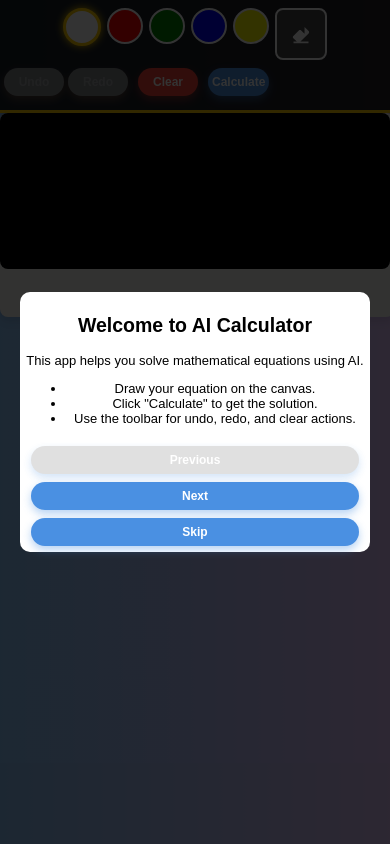
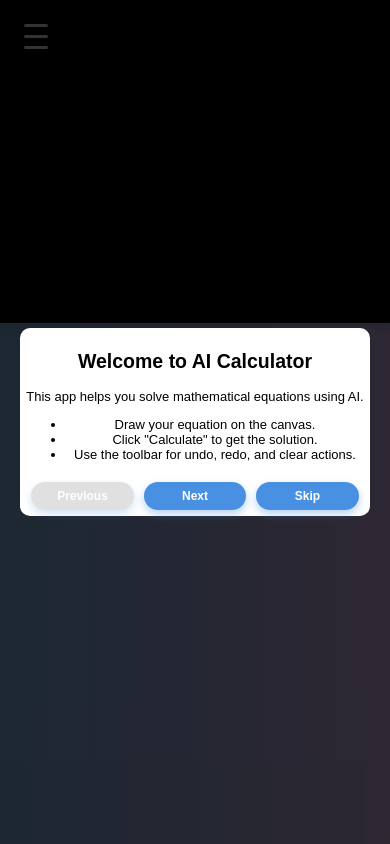
Before and after one commit to ArindamTripathi619/ai_calculator, a plain HTML site: page static/index.html in a window 390 px wide. Drawn offline with nearby package versions, Linux system fonts and the light colour scheme.

Commit message:
fixed mobile device issues

```diff
--- a/static/css/styles.css
+++ b/static/css/styles.css
@@ -158,6 +158,7 @@ body {
   justify-content: center;
   align-items: center;
   animation: fadeInCanvas 0.8s ease-out;
+  z-index: 10;
 }
 
 canvas {
@@ -171,6 +172,7 @@ canvas {
   user-select: none;
   min-width: 44px;
   min-height: 44px;
+  z-index: 20;
 }
 
 /* Result Overlay */
@@ -240,7 +242,7 @@ canvas {
   display: flex;
   justify-content: center;
   align-items: center;
-  z-index: 1000;
+  z-index: 2000; /* Increased to ensure onboarding is always on top */
 }
 
 .onboarding-content {
@@ -288,90 +290,146 @@ canvas {
   background: #4a90e2;
 }
 
-/* Mobile-specific styles */
+/* Hamburger menu for mobile */
+.mobile-menu-toggle {
+  display: none;
+  position: absolute;
+  top: 16px;
+  left: 16px;
+  z-index: 1100;
+  width: 40px;
+  height: 40px;
+  flex-direction: column;
+  justify-content: center;
+  align-items: center;
+  cursor: pointer;
+  background: rgba(0,0,0,0.7);
+  border-radius: 8px;
+}
+.mobile-menu-toggle span {
+  display: block;
+  width: 24px;
+  height: 3px;
+  margin: 4px 0;
+  background: #fff;
+  border-radius: 2px;
+  transition: all 0.3s;
+}
+
+.mobile-menu-overlay {
+  display: none;
+  position: fixed;
+  top: 0;
+  left: 0;
+  width: 100vw;
+  height: 100vh;
+  background: rgba(0,0,0,0.0); /* transparent so canvas is visible */
+  z-index: 1200;
+  justify-content: flex-start;
+  align-items: flex-start;
+  flex-direction: column;
+  pointer-events: none; /* allow pointer events to pass through except toolbar */
+}
+.mobile-menu-overlay.active {
+  display: flex;
+}
+.mobile-menu-overlay .toolbar {
+  pointer-events: auto;
+}
+.close-mobile-toolbar {
+  position: absolute;
+  top: 8px;
+  right: 12px;
+  background: #fff;
+  color: #222;
+  border: none;
+  font-size: 28px;
+  border-radius: 50%;
+  width: 36px;
+  height: 36px;
+  cursor: pointer;
+  z-index: 1400;
+  box-shadow: 0 2px 6px rgba(0,0,0,0.2);
+  transition: background 0.2s;
+}
+.close-mobile-toolbar:hover {
+  background: #eee;
+}
+@media (min-width: 769px) {
+  .desktop-toolbar {
+    display: flex !important;
+  }
+  .mobile-menu-toggle,
+  .mobile-menu-overlay {
+    display: none !important;
+  }
+}
 @media (max-width: 768px) {
+  .desktop-toolbar {
+    display: none !important;
+  }
   .toolbar {
+    display: none !important;
+  }
+  .mobile-menu-overlay.active .toolbar {
+    display: flex !important;
     flex-direction: column;
     align-items: stretch;
-    padding: 8px 4px;
-    gap: 8px;
+    justify-content: flex-start;
+    width: 100vw;
+    background: rgba(0,0,0,0.95);
+    border-bottom: 3px solid #ffcc00;
+    box-shadow: 0 4px 10px rgba(0,0,0,0.3);
+    padding: 32px 0 12px 0;
+    gap: 12px;
+    z-index: 1300;
+    position: absolute;
+    top: 0;
+    left: 0;
   }
-
-  .color-tools {
-    justify-content: center;
-    gap: 6px;
+  .mobile-menu-toggle {
+    display: flex;
+  }
+  .canvas-container {
+    height: 100vh;
+    min-height: 100vh;
+    max-height: 100vh;
+    padding: 0;
+    margin: 0;
+    border-radius: 0;
+  }
+  canvas {
+    border-radius: 0;
+    min-height: 100vh;
+    min-width: 100vw;
+    max-width: 100vw;
+    max-height: 100vh;
+    width: 100vw !important;
+    height: 100vh !important;
+    background: #fff;
+  }
+}
+@media (max-width: 480px) {
+  .toolbar {
+    min-height: 48px;
+    gap: 4px;
+    padding: 4px 1px;
   }
 
   .canvas-container {
-    height: 320px;
-    min-height: 220px;
-    padding: 4px;
-    border-radius: 8px;
+    height: 38vh;
+    min-height: 100px;
+    max-height: 50vh;
+    padding: 1px;
   }
 
   canvas {
-    border-radius: 8px;
-    min-height: 200px;
-    min-width: 200px;
+    min-height: 80px;
+    min-width: 80px;
     max-width: 100vw;
-    max-height: 60vw;
-  }
-
-  .button {
-    font-size: 13px;
-    padding: 10px 8px;
-    min-width: 70px;
-    margin-left: 0;
-    margin-bottom: 6px;
-  }
-
-  .history-buttons {
-    gap: 4px;
-  }
-
-  .result-box {
-    padding: 12px;
-    max-width: 98vw;
-    max-height: 70vh;
-    font-size: 15px;
-  }
-
-  .close-result {
-    top: 8px;
-    right: 8px;
-    width: 32px;
-    height: 32px;
-    font-size: 20px;
-  }
-
-  .onboarding-content {
-    max-width: 95vw;
-    padding: 10px;
-    font-size: 15px;
-  }
-
-  .onboarding-navigation {
-    flex-direction: column;
-    gap: 8px;
-  }
-
-  .progress-indicators {
-    margin-top: 6px;
-  }
-}
-
-@media (max-width: 480px) {
-  .canvas-container {
-    height: 200px;
-    min-height: 120px;
-    padding: 2px;
-  }
-
-  canvas {
-    min-height: 100px;
-    min-width: 100px;
-    max-width: 100vw;
-    max-height: 40vw;
+    max-height: 100%;
+    width: 100% !important;
+    height: 100% !important;
   }
 
   .result-box {
@@ -387,7 +445,7 @@ canvas {
   .button {
     font-size: 12px;
     padding: 7px 4px;
-    min-width: 60px;
+    min-width: 50px;
   }
 }
 
--- a/static/index.html
+++ b/static/index.html
@@ -45,76 +45,48 @@
       ></iframe
     ></noscript>
     <!-- End Google Tag Manager (noscript) -->
-    <div class="toolbar">
+    <div class="toolbar desktop-toolbar" id="desktopToolbar">
       <div class="color-tools">
-        <div
-          class="color-tool active"
-          style="background-color: white"
-          data-color="white"
-        ></div>
-        <div
-          class="color-tool"
-          style="background-color: red"
-          data-color="red"
-        ></div>
-        <div
-          class="color-tool"
-          style="background-color: green"
-          data-color="green"
-        ></div>
-        <div
-          class="color-tool"
-          style="background-color: blue"
-          data-color="blue"
-        ></div>
-        <div
-          class="color-tool"
-          style="background-color: yellow"
-          data-color="yellow"
-        ></div>
+        <div class="color-tool active" style="background-color: white" data-color="white"></div>
+        <div class="color-tool" style="background-color: red" data-color="red"></div>
+        <div class="color-tool" style="background-color: green" data-color="green"></div>
+        <div class="color-tool" style="background-color: blue" data-color="blue"></div>
+        <div class="color-tool" style="background-color: yellow" data-color="yellow"></div>
         <div class="color-tool eraser" data-color="eraser"></div>
       </div>
       <div style="display: flex; gap: 10px">
         <div class="history-buttons">
-          <button
-            class="button undo-button"
-            id="undoButton"
-            disabled
-            title="Undo your last action"
-            type="button"
-            aria-label="Undo last action"
-          >
-            Undo
-          </button>
-          <button
-            class="button redo-button"
-            id="redoButton"
-            disabled
-            title="Redo your last undone action"
-            type="button"
-            aria-label="Redo last undone action"
-          >
-            Redo
-          </button>
+          <button class="button undo-button" id="undoButtonDesktop" disabled title="Undo your last action" type="button" aria-label="Undo last action">Undo</button>
+          <button class="button redo-button" id="redoButtonDesktop" disabled title="Redo your last undone action" type="button" aria-label="Redo last undone action">Redo</button>
         </div>
-        <button
-          class="button clear-button"
-          id="clearCanvas"
-          title="Clear the canvas"
-          type="button"
-          aria-label="Clear canvas"
-        >
-          Clear
-        </button>
-        <button
-          class="button"
-          id="calculateButton"
-          title="Calculate the equation"
-          type="button"
-          aria-label="Calculate equation"
-        >
-          Calculate
-        </button>
+        <button class="button clear-button" id="clearCanvasDesktop" title="Clear the canvas" type="button" aria-label="Clear canvas">Clear</button>
+        <button class="button" id="calculateButtonDesktop" title="Calculate the equation" type="button" aria-label="Calculate equation">Calculate</button>
+      </div>
+    </div>
+    <div class="mobile-menu-toggle" id="mobileMenuToggle" aria-label="Open menu" tabindex="0">
+      <span></span>
+      <span></span>
+      <span></span>
+    </div>
+    <div class="mobile-menu-overlay" id="mobileMenuOverlay">
+      <div class="toolbar" id="toolbar">
+        <button class="close-mobile-toolbar" id="closeMobileToolbar" aria-label="Close menu" type="button">×</button>
+        <div class="color-tools">
+          <div class="color-tool active" style="background-color: white" data-color="white"></div>
+          <div class="color-tool" style="background-color: red" data-color="red"></div>
+          <div class="color-tool" style="background-color: green" data-color="green"></div>
+          <div class="color-tool" style="background-color: blue" data-color="blue"></div>
+          <div class="color-tool" style="background-color: yellow" data-color="yellow"></div>
+          <div class="color-tool eraser" data-color="eraser"></div>
+        </div>
+        <div style="display: flex; gap: 10px">
+          <div class="history-buttons">
+            <button class="button undo-button" id="undoButton" disabled title="Undo your last action" type="button" aria-label="Undo last action">Undo</button>
+            <button class="button redo-button" id="redoButton" disabled title="Redo your last undone action" type="button" aria-label="Redo last undone action">Redo</button>
+          </div>
+          <button class="button clear-button" id="clearCanvas" title="Clear the canvas" type="button" aria-label="Clear canvas">Clear</button>
+          <button class="button" id="calculateButton" title="Calculate the equation" type="button" aria-label="Calculate equation">Calculate</button>
+        </div>
       </div>
     </div>
     <div class="canvas-container">
@@ -159,6 +131,7 @@
     <audio id="confetti-audio" src="/static/audio/confetti.mp3" style="display:none;"></audio>
 
     <script src="/static/js/script.js" defer></script>
+    <script src="/static/js/mobile-menu.js" defer></script>
     <!-- Add MathJax for rendering mathematical expressions -->
     <script src="https://cdnjs.cloudflare.com/ajax/libs/mathjax/3.2.0/es5/tex-mml-chtml.js" defer></script>
     <script src="https://cdn.jsdelivr.net/npm/confetti-js@0.0.18/dist/index.min.js" defer></script>
--- /dev/null
+++ b/static/js/mobile-menu.js
@@ -0,0 +1,25 @@
+// Mobile menu toggle logic
+const mobileMenuToggle = document.getElementById('mobileMenuToggle');
+const mobileMenuOverlay = document.getElementById('mobileMenuOverlay');
+const closeMobileToolbar = document.getElementById('closeMobileToolbar');
+
+if (mobileMenuToggle && mobileMenuOverlay) {
+  mobileMenuToggle.addEventListener('click', () => {
+    mobileMenuOverlay.classList.toggle('active');
+    document.body.classList.toggle('modal-open', mobileMenuOverlay.classList.contains('active'));
+  });
+  // Optional: close menu when clicking outside or on a menu item
+  mobileMenuOverlay.addEventListener('click', (e) => {
+    if (e.target === mobileMenuOverlay) {
+      mobileMenuOverlay.classList.remove('active');
+      document.body.classList.remove('modal-open');
+    }
+  });
+}
+
+if (closeMobileToolbar && mobileMenuOverlay) {
+  closeMobileToolbar.addEventListener('click', () => {
+    mobileMenuOverlay.classList.remove('active');
+    document.body.classList.remove('modal-open');
+  });
+}
--- a/static/js/script.js
+++ b/static/js/script.js
@@ -123,12 +123,14 @@ document.addEventListener("DOMContentLoaded", function () {
       onboardingModal.style.display = "none";
       localStorage.setItem("onboardingSeen", "true");
       showConfetti(); // Trigger confetti on completion
+      resizeCanvas(); // Ensure canvas is resized and interactive after onboarding
     }
   });
 
   skipButton.addEventListener("click", function () {
     onboardingModal.style.display = "none";
     localStorage.setItem("onboardingSeen", "true");
+    resizeCanvas(); // Ensure canvas is resized and interactive after onboarding
   });
 
   // Show onboarding only if not seen before
@@ -212,8 +214,10 @@ document.addEventListener("DOMContentLoaded", function () {
 
   // Update the enabled/disabled state of undo/redo buttons
   function updateButtons() {
-    undoButton.disabled = undoStack.length <= 1; // Keep at least the initial state
-    redoButton.disabled = redoStack.length === 0;
+    setToolbarButtonState({
+      undo: undoStack.length > 1,
+      redo: redoStack.length > 0
+    });
   }
 
   // Drawing functions
@@ -341,119 +345,96 @@ document.addEventListener("DOMContentLoaded", function () {
     saveState();
   }
 
-  // Event listeners
+  // Utility to get all toolbar buttons (desktop and mobile)
+  function getToolbarButtons() {
+    return {
+      undo: [
+        document.getElementById('undoButton'),
+        document.getElementById('undoButtonDesktop')
+      ].filter(Boolean),
+      redo: [
+        document.getElementById('redoButton'),
+        document.getElementById('redoButtonDesktop')
+      ].filter(Boolean),
+      clear: [
+        document.getElementById('clearCanvas'),
+        document.getElementById('clearCanvasDesktop')
+      ].filter(Boolean),
+      calculate: [
+        document.getElementById('calculateButton'),
+        document.getElementById('calculateButtonDesktop')
+      ].filter(Boolean)
+    };
+  }
+
+  function setupToolbarEvents({ onUndo, onRedo, onClear, onCalculate }) {
+    const btns = getToolbarButtons();
+    btns.undo.forEach(btn => btn && btn.addEventListener('click', onUndo));
+    btns.redo.forEach(btn => btn && btn.addEventListener('click', onRedo));
+    btns.clear.forEach(btn => btn && btn.addEventListener('click', onClear));
+    btns.calculate.forEach(btn => btn && btn.addEventListener('click', onCalculate));
+  }
+
+  function setToolbarButtonState({ undo, redo }) {
+    const btns = getToolbarButtons();
+    btns.undo.forEach(btn => btn && (btn.disabled = !undo));
+    btns.redo.forEach(btn => btn && (btn.disabled = !redo));
+  }
+
+  // Replace single button references with toolbar-utils
+  const btns = getToolbarButtons();
+
+  // Attach event listeners to all toolbar buttons
+  setupToolbarEvents({
+    onUndo: undo,
+    onRedo: redo,
+    onClear: clearCanvas,
+    onCalculate: function () {
+      // Get canvas data
+      const imageData = canvas.toDataURL("image/png");
+      resultBox.innerHTML = "<p>Processing your equation...</p>";
+      resultContainer.style.display = "flex";
+      fetch("/calculate", {
+        method: "POST",
+        headers: { "Content-Type": "application/json" },
+        body: JSON.stringify({ image: imageData }),
+      })
+        .then((response) => {
+          if (!response.ok) throw new Error(`Server responded with status: ${response.status}`);
+          return response.text();
+        })
+        .then((text) => {
+          let data;
+          try { data = JSON.parse(text); } catch (e) { throw new Error("Failed to parse server response as JSON."); }
+          return data;
+        })
+        .then((data) => {
+          if (data.success) {
+            resultBox.innerHTML = data.solution || "Solution processed successfully but was empty.";
+            if (window.MathJax) { try { MathJax.typeset(); } catch (err) { console.error("MathJax error:", err); } }
+          } else {
+            resultBox.innerHTML = `<p>Error: ${data.error || "Unknown error occurred"}</p>`;
+          }
+        })
+        .catch((error) => {
+          resultBox.innerHTML = `<p>Error: ${error.message}</p><p>Please try again or try with a simpler equation.</p>`;
+        });
+    }
+  });
+
+  // Initialize the canvas
+  resizeCanvas();
+
+  // Add drawing event listeners
+  // Mouse events
   canvas.addEventListener("mousedown", startDrawing);
   canvas.addEventListener("mousemove", draw);
   canvas.addEventListener("mouseup", stopDrawing);
-  canvas.addEventListener("mouseout", stopDrawing);
+  canvas.addEventListener("mouseleave", stopDrawing);
 
   // Touch events
   canvas.addEventListener("touchstart", handleStart, { passive: false });
   canvas.addEventListener("touchmove", handleMove, { passive: false });
   canvas.addEventListener("touchend", stopDrawing);
-
-  // Undo/Redo buttons
-  undoButton.addEventListener("click", undo);
-  redoButton.addEventListener("click", redo);
-
-  // Clear canvas
-  clearButton.addEventListener("click", clearCanvas);
-
-  // Calculate button
-  // Replace the existing calculateButton event listener with this improved version
-  calculateButton.addEventListener("click", function () {
-    // Get canvas data
-    const imageData = canvas.toDataURL("image/png");
-
-    // Show loading indicator in result box
-    resultBox.innerHTML = "<p>Processing your equation...</p>";
-    resultContainer.style.display = "flex";
-
-    // Send to backend
-    fetch("/calculate", {
-      method: "POST",
-      headers: {
-        "Content-Type": "application/json",
-      },
-      body: JSON.stringify({ image: imageData }),
-    })
-      .then((response) => {
-        // First check if the response is ok
-        if (!response.ok) {
-          throw new Error(`Server responded with status: ${response.status}`);
-        }
-
-        // Get the response text first
-        return response.text();
-      })
-      .then((text) => {
-        // Try to parse as JSON
-        let data;
-        try {
-          data = JSON.parse(text);
-        } catch (e) {
-          console.error("JSON Parse Error:", e);
-          console.error("Raw response:", text);
-          throw new Error(
-            "Failed to parse server response as JSON. The response might be incomplete or malformed."
-          );
-        }
-
-        return data;
-      })
-      .then((data) => {
-        // Display result
-        if (data.success) {
-          resultBox.innerHTML =
-            data.solution || "Solution processed successfully but was empty.";
-
-          // Initialize MathJax rendering if needed
-          if (window.MathJax) {
-            try {
-              MathJax.typeset();
-            } catch (err) {
-              console.error("MathJax error:", err);
-            }
-          }
-        } else {
-          resultBox.innerHTML = `<p>Error: ${
-            data.error || "Unknown error occurred"
-          }</p>`;
-        }
-      })
-      .catch((error) => {
-        console.error("Fetch error:", error);
-        resultBox.innerHTML = `<p>Error: ${error.message}</p>
-                          <p>Please try again or try with a simpler equation.</p>`;
-      });
-  });
-
-  // Close result
-  closeResult.addEventListener("click", function () {
-    resultContainer.style.display = "none";
-  });
-
-  // Add keyboard shortcuts
-  document.addEventListener("keydown", function (e) {
-    // Ctrl+Z for Undo
-    if (e.ctrlKey && e.key === "z" && !undoButton.disabled) {
-      e.preventDefault();
-      undo();
-    }
-
-    // Ctrl+Y for Redo
-    if (e.ctrlKey && e.key === "y" && !redoButton.disabled) {
-      e.preventDefault();
-      redo();
-    }
-
-    // Ctrl+Shift+Z for Redo (alternative)
-    if (e.ctrlKey && e.shiftKey && e.key === "Z" && !redoButton.disabled) {
-      e.preventDefault();
-      redo();
-    }
-  });
-
-  // Initialize the canvas
-  resizeCanvas();
+  canvas.addEventListener("touchcancel", stopDrawing);
 });
```
Also changed, not shown: static/js/toolbar-utils.js (added, +46 -0 lines), 1 other file.
